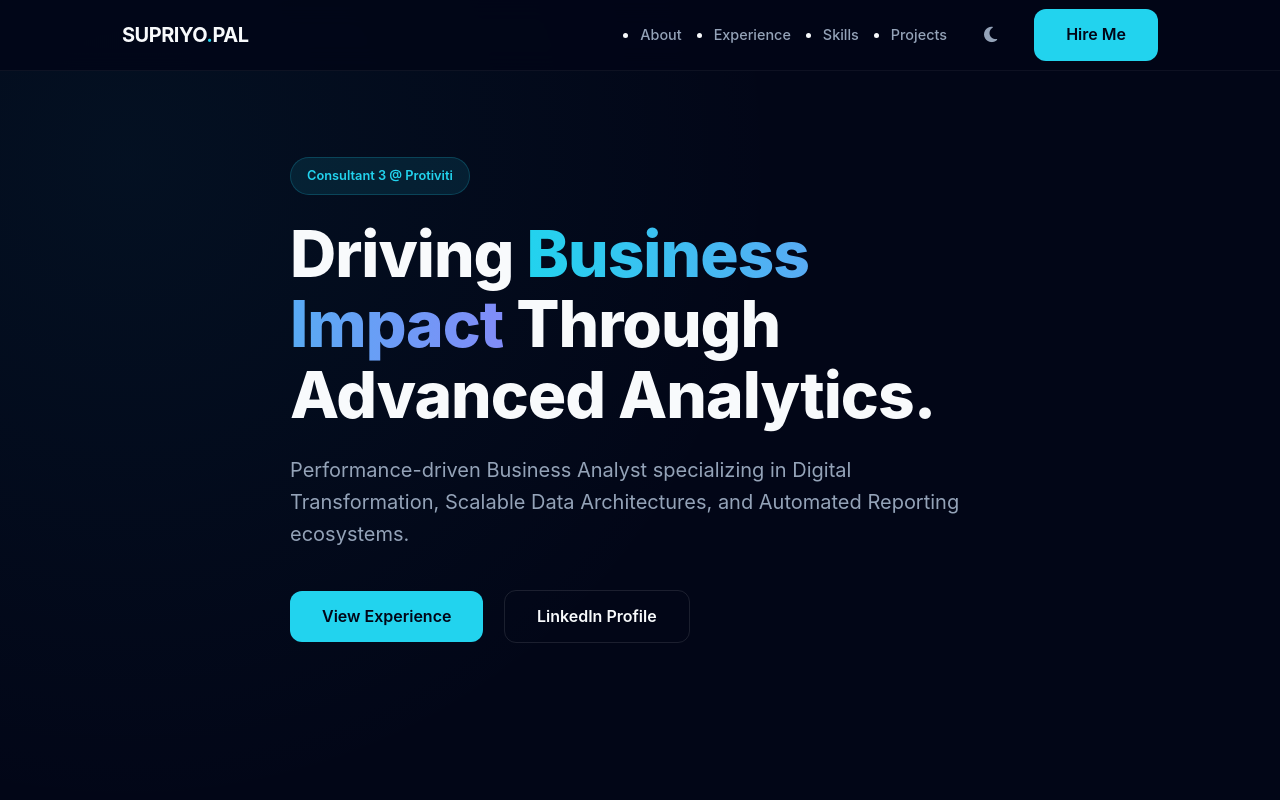
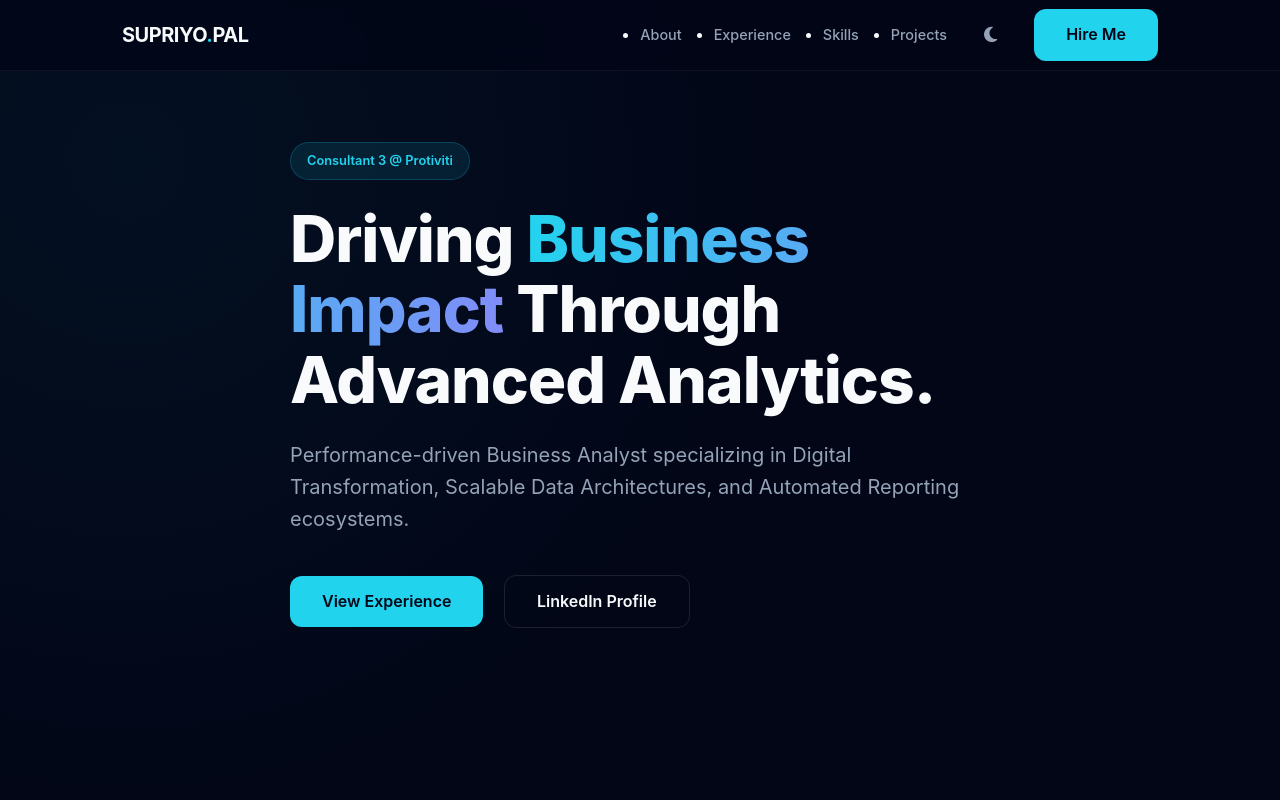
Before and after one commit to supriyo-pal/my-portfolio-updated, a plain HTML site: page index.html in a window 1280 px wide. Shown: the top 800 px of the page. Drawn offline with Linux system fonts and the light colour scheme.

Commit message:
Add files via upload

```diff
--- a/index.html
+++ b/index.html
@@ -214,7 +214,7 @@
                 <p style="color: var(--text-muted); margin-bottom: 3rem;">Ready to leverage data for your next digital
                     transformation?</p>
                 <div class="contact-links" style="display: flex; justify-content: center; gap: 2rem;">
-                    <a href="mailto:[supriyo.pal611@gmail.com]" class="btn btn-accent"><i class="fas fa-envelope"></i>
+                    <a href="mailto:supriyo.pal611@gmail.com" class="btn btn-accent"><i class="fas fa-envelope"></i>
                         Email
                         Supriyo</a>
                     <a href="https://www.linkedin.com/in/supriyo-pal-0a7b03159/" target="_blank"
--- a/styles.css
+++ b/styles.css
@@ -122,7 +122,9 @@ nav {
 
 /* Hero */
 .hero {
-  height: 100vh;
+  min-height: 100vh;
+  padding-top: 70px;
+  /* Offset for fixed header height */
   display: flex;
   align-items: center;
   position: relative;
```
